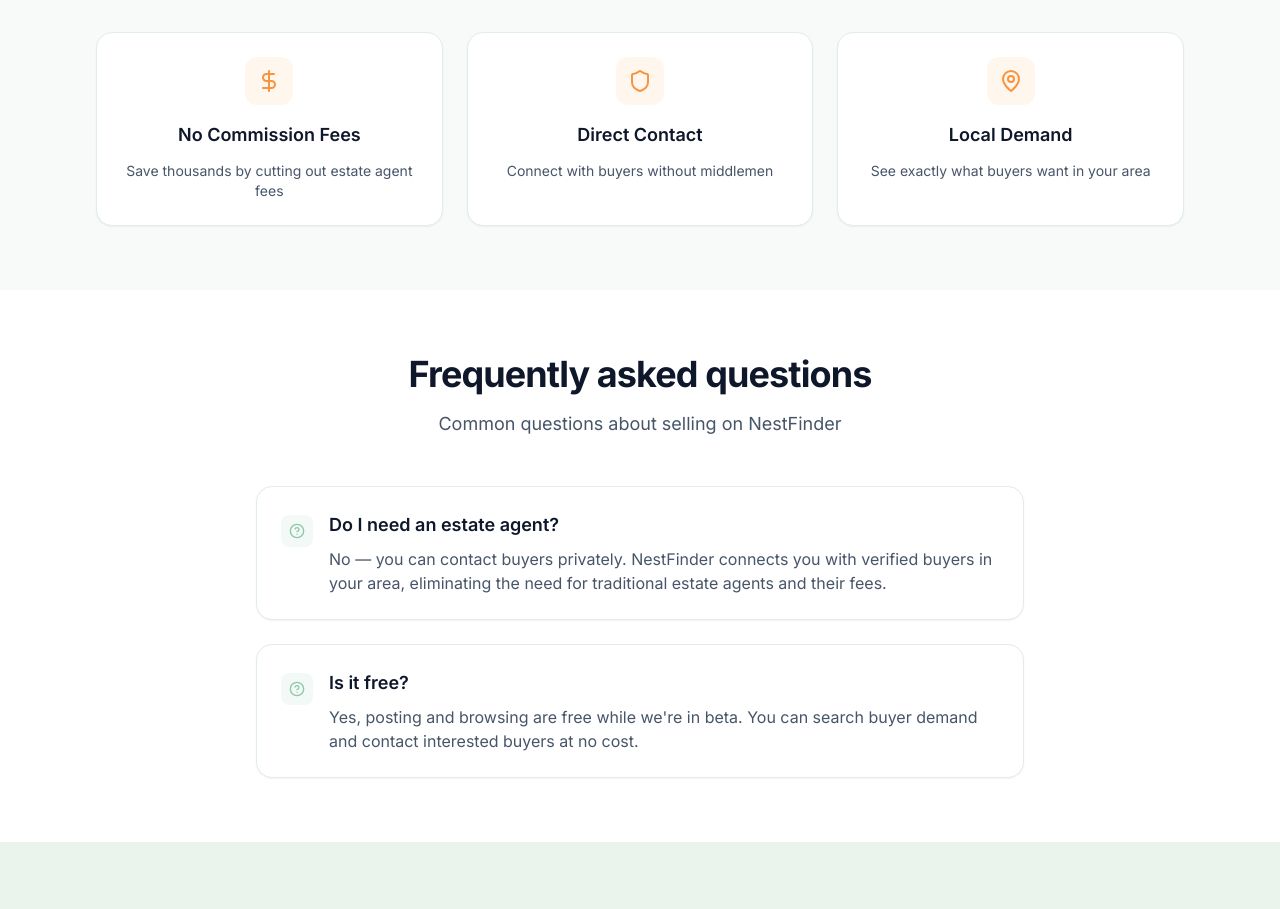
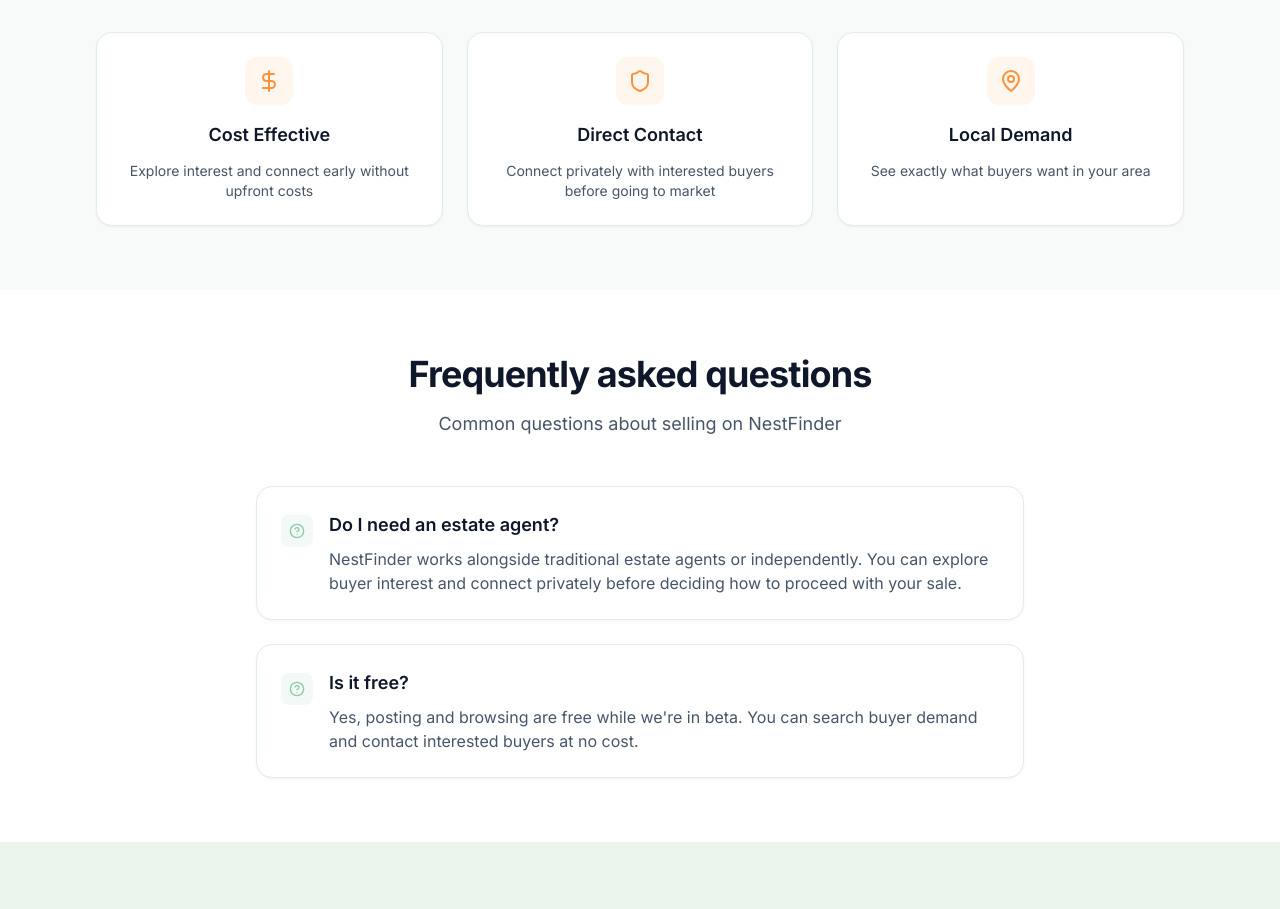
Before and after one commit to OscarTitcombe/NestFinderWebApp, a Next.js app: page /for-sellers in a window 1280 px wide. Shown: the part 1140-2049 px from the top of the page. Built offline with nearby package versions, Linux system fonts and the light colour scheme.

Commit message:
Less obtusive to agents

```diff
--- a/app/buy/page.tsx
+++ b/app/buy/page.tsx
@@ -137,7 +137,7 @@ export default function BuyPage() {
               Post your property brief
             </h1>
             <p className="text-lg text-slate-600">
-              Let sellers know what you're looking for and they'll come to you
+              Let sellers know what you're looking for and explore your options
             </p>
           </div>
 
--- a/app/for-buyers/page.tsx
+++ b/app/for-buyers/page.tsx
@@ -52,7 +52,7 @@ export default function ForBuyersPage() {
           </h1>
 
           <p className="mt-3 text-lg text-slate-600 max-w-2xl mx-auto">
-            Post your brief and get matched with off-market sellers — before listings go public.
+            Post your brief and get matched with sellers exploring interest — before listings go public.
           </p>
 
           <div className="mt-8">
--- a/app/for-sellers/page.tsx
+++ b/app/for-sellers/page.tsx
@@ -29,13 +29,13 @@ const steps = [
 const benefits = [
   {
     icon: DollarSign,
-    title: 'No Commission Fees',
-    description: 'Save thousands by cutting out estate agent fees'
+    title: 'Cost Effective',
+    description: 'Explore interest and connect early without upfront costs'
   },
   {
     icon: Shield,
     title: 'Direct Contact',
-    description: 'Connect with buyers without middlemen'
+    description: 'Connect privately with interested buyers before going to market'
   },
   {
     icon: MapPin,
@@ -47,7 +47,7 @@ const benefits = [
 const faqs = [
   {
     question: 'Do I need an estate agent?',
-    answer: 'No — you can contact buyers privately. NestFinder connects you with verified buyers in your area, eliminating the need for traditional estate agents and their fees.'
+    answer: 'NestFinder works alongside traditional estate agents or independently. You can explore buyer interest and connect privately before deciding how to proceed with your sale.'
   },
   {
     question: 'Is it free?',
--- a/app/market/page.tsx
+++ b/app/market/page.tsx
@@ -180,7 +180,7 @@ export default function MarketPage() {
         <div className="container-custom">
           <div className="text-center max-w-2xl mx-auto">
             <h1 className="text-4xl font-bold text-dark mb-4">
-              Find buyer interest
+              Explore buyer interest
             </h1>
             <p className="text-lg text-slate-600 mb-8">
               Enter a postcode to see what buyers are looking for in your area
--- a/components/CTASection.tsx
+++ b/components/CTASection.tsx
@@ -11,7 +11,7 @@ export default function CTASection() {
             Check pre-market demand near you.
           </h2>
           <p className="mt-2 text-slate-600">
-            The market's crowded. The pre-market isn't.
+            Explore interest before listings go live.
           </p>
 
           <div className="grid grid-cols-1 md:grid-cols-2 gap-6 max-w-4xl mx-auto mt-12">
@@ -32,7 +32,7 @@ export default function CTASection() {
             <div className="rounded-2xl border border-nest-line bg-white p-6 shadow-sm hover:shadow-md transition">
               <h3 className="font-semibold text-[#101314] mb-2">For Buyers</h3>
               <p className="text-sm text-slate-600 mb-4">
-                Post your property brief and let sellers find you. No more cold calling or endless searching.
+                Post your property brief and let sellers find you. Connect privately and explore your options.
               </p>
               <PrimaryButton asChild>
                 <Link href="/buy">
--- a/components/CalculatingScreen.tsx
+++ b/components/CalculatingScreen.tsx
@@ -90,7 +90,7 @@ export default function CalculatingScreen({
           {/* Header */}
           <div className="mb-12">
             <h1 className="quiz-title mb-4">
-              Finding buyers in your area
+              Exploring buyer interest in your area
             </h1>
           </div>
 
--- a/components/FeatureGrid.tsx
+++ b/components/FeatureGrid.tsx
@@ -14,7 +14,7 @@ const features = [
     icon: Share2,
     title: 'For Buyers',
     bullets: [
-      'Tell us what you\'re searching for and get matched with off-market sellers'
+      'Tell us what you\'re searching for and get matched with sellers exploring interest'
     ]
   },
   {
--- a/components/Hero.tsx
+++ b/components/Hero.tsx
@@ -28,7 +28,7 @@ export default function Hero() {
 
           {/* Subheading */}
           <p className="mt-3 text-lg sm:text-xl text-[#2B3135]">
-            Find real buyers before you list — or sellers before they go live. NestFinder connects people quietly, before the market does.
+            Find real buyers before you list — or sellers before they go live. NestFinder connects people privately, before listings go public.
           </p>
 
           {/* Postcode Search with depth */}
--- a/components/PropertyQuiz.tsx
+++ b/components/PropertyQuiz.tsx
@@ -246,7 +246,7 @@ export default function PropertyQuiz({ postcode, onComplete, onBack }: PropertyQ
             disabled={!canProceed()}
             className="bg-nest-mint hover:bg-nest-mint/90 text-white font-semibold rounded-xl px-6 py-2 transition-all duration-200 disabled:opacity-40 disabled:cursor-not-allowed"
           >
-            {currentStep === steps.length - 1 ? 'Find buyers' : 'Next →'}
+            {currentStep === steps.length - 1 ? 'Explore buyers' : 'Next →'}
           </button>
         </div>
       </div>
--- a/components/TrustStrip.tsx
+++ b/components/TrustStrip.tsx
@@ -6,7 +6,7 @@ const trustItems = [
   {
     icon: TrendingUp,
     label: 'Private by default',
-    description: 'No spam, no agents'
+    description: 'No spam, secure connections'
   },
   {
     icon: Users,
@@ -15,8 +15,8 @@ const trustItems = [
   },
   {
     icon: Shield,
-    label: 'Off-market first',
-    description: 'Discover homes before they\'re public'
+    label: 'Pre-market first',
+    description: 'Discover interest before listings go public'
   }
 ]
 
```
